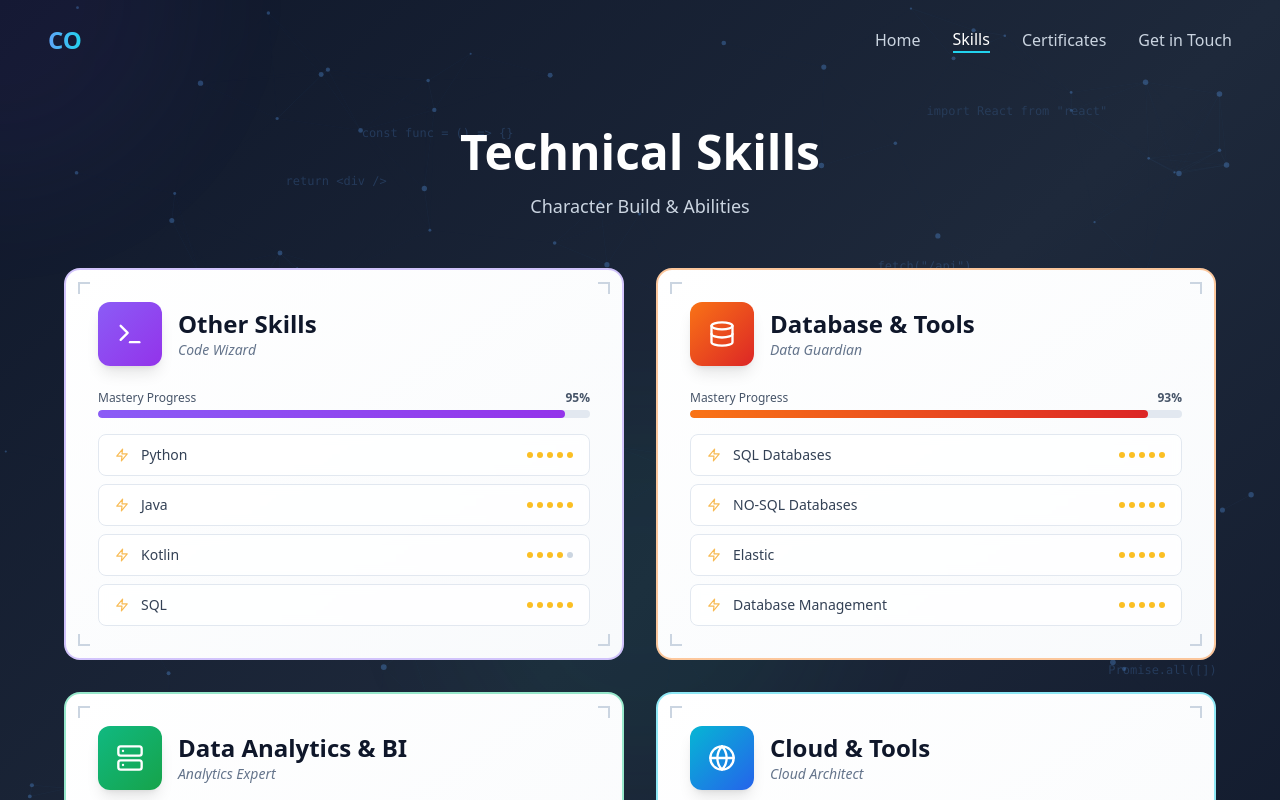
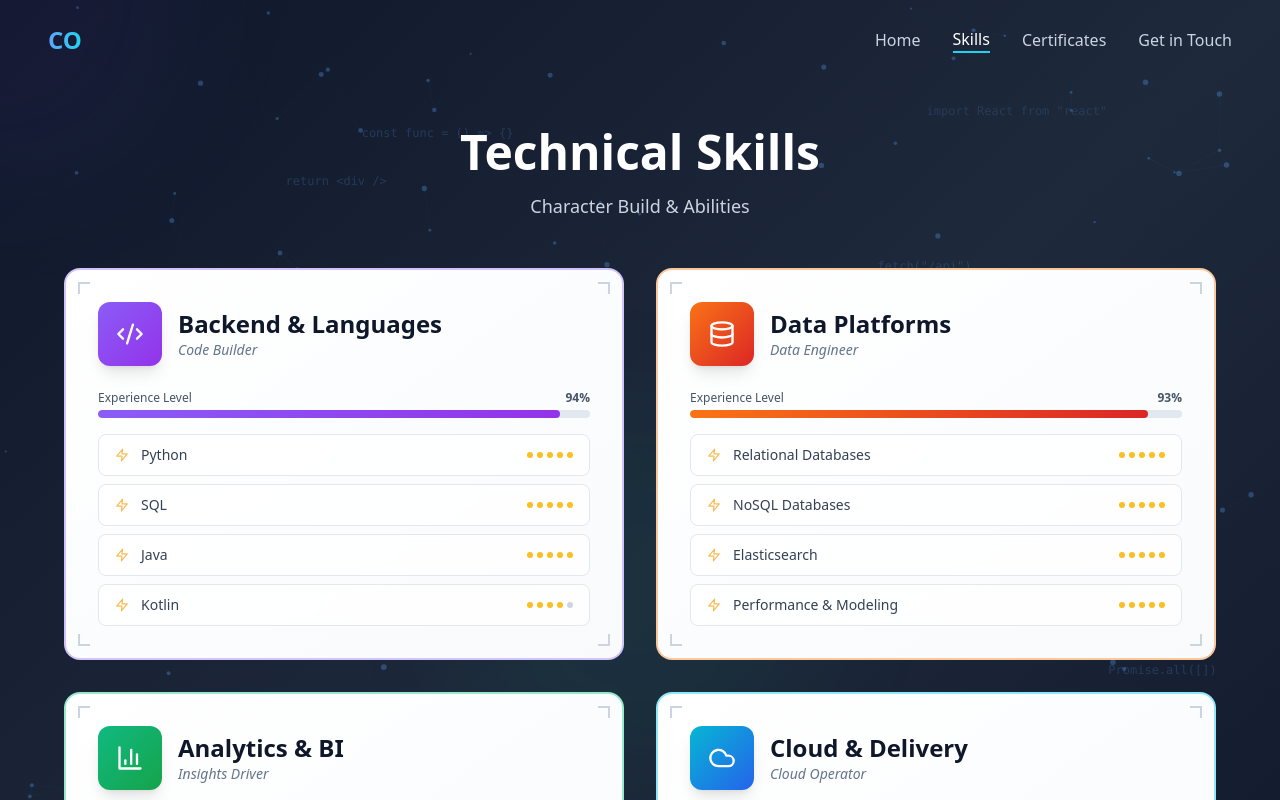
Before and after one commit to CamGitH/cam, a React (Vite) app: page / in a window 1280 px wide. Both pictures are taken after a click on the button "Skills". Shown: the top 800 px of the page. Built offline with nearby package versions, Linux system fonts and the light colour scheme.

Commit message:
Updated Skills.tsx

```diff
--- a/src/components/Skills.tsx
+++ b/src/components/Skills.tsx
@@ -1,4 +1,4 @@
-import { Database, Globe, Server, Terminal, Zap } from 'lucide-react';
+import { Database, Cloud, BarChart3, Code2, Zap } from 'lucide-react';
 import { useLanguage } from '../contexts/LanguageContext';
 import AnimatedBackground from './AnimatedBackground';
 import FloatingCode from './FloatingCode';
@@ -8,40 +8,40 @@ export default function Skills() {
 
   const skillCategories = [
     {
-      icon: Terminal,
-      title: t('skills.other'),
-      className: 'Code Wizard',
-      level: 95,
+      icon: Code2,
+      title: 'Backend & Languages',
+      className: 'Code Builder',
+      level: 94,
       color: 'from-violet-500 to-purple-600',
       borderColor: 'border-violet-400/50',
       glowColor: 'shadow-violet-500/20',
       skills: [
         { name: 'Python', proficiency: 5 },
+        { name: 'SQL', proficiency: 5 },
         { name: 'Java', proficiency: 5 },
-        { name: 'Kotlin', proficiency: 4 },
-        { name: 'SQL', proficiency: 5 }
+        { name: 'Kotlin', proficiency: 4 }
       ]
     },
     {
       icon: Database,
-      title: t('skills.database'),
-      className: 'Data Guardian',
+      title: 'Data Platforms',
+      className: 'Data Engineer',
       level: 93,
       color: 'from-orange-500 to-red-600',
       borderColor: 'border-orange-400/50',
       glowColor: 'shadow-orange-500/20',
       skills: [
-        { name: 'SQL Databases', proficiency: 5 },
-        { name: 'NO-SQL Databases', proficiency: 5 },
-        { name: 'Elastic', proficiency: 5 },
-        { name: 'Database Management', proficiency: 5 }
+        { name: 'Relational Databases', proficiency: 5 },
+        { name: 'NoSQL Databases', proficiency: 5 },
+        { name: 'Elasticsearch', proficiency: 5 },
+        { name: 'Performance & Modeling', proficiency: 5 }
       ]
     },
     {
-      icon: Server,
-      title: 'Data Analytics & BI',
-      className: 'Analytics Expert',
-      level: 90,
+      icon: BarChart3,
+      title: 'Analytics & BI',
+      className: 'Insights Driver',
+      level: 91,
       color: 'from-emerald-500 to-green-600',
       borderColor: 'border-emerald-400/50',
       glowColor: 'shadow-emerald-500/20',
@@ -53,9 +53,9 @@ export default function Skills() {
       ]
     },
     {
-      icon: Globe,
-      title: 'Cloud & Tools',
-      className: 'Cloud Architect',
+      icon: Cloud,
+      title: 'Cloud & Delivery',
+      className: 'Cloud Operator',
       level: 88,
       color: 'from-cyan-500 to-blue-600',
       borderColor: 'border-cyan-400/50',
@@ -63,8 +63,8 @@ export default function Skills() {
       skills: [
         { name: 'Google Cloud', proficiency: 5 },
         { name: 'Azure', proficiency: 4 },
-        { name: 'Project Management', proficiency: 5 },
-        { name: 'Scrum/Agile', proficiency: 5 }
+        { name: 'Agile Delivery (Scrum/Kanban)', proficiency: 5 },
+        { name: 'Project Leadership', proficiency: 4 }
       ]
     }
   ];
@@ -95,7 +95,9 @@ export default function Skills() {
           <h2 className="text-4xl md:text-5xl font-bold text-white mb-4 text-center">
             {t('skills.title')}
           </h2>
-          <p className="text-center text-slate-300 mb-12 text-lg">{t('skills.subtitle')}</p>
+          <p className="text-center text-slate-300 mb-12 text-lg">
+            {t('skills.subtitle')}
+          </p>
 
           <div className="grid md:grid-cols-2 gap-8">
             {skillCategories.map((category, index) => {
@@ -116,20 +118,26 @@ export default function Skills() {
                   <div className="relative">
                     <div className="flex items-center justify-between mb-6">
                       <div className="flex items-center gap-4">
-                        <div className={`relative w-16 h-16 bg-gradient-to-br ${category.color} rounded-xl flex items-center justify-center transform group-hover:scale-110 transition-transform duration-300 shadow-lg`}>
+                        <div
+                          className={`relative w-16 h-16 bg-gradient-to-br ${category.color} rounded-xl flex items-center justify-center transform group-hover:scale-110 transition-transform duration-300 shadow-lg`}
+                        >
                           <Icon className="text-white" size={28} />
                           <div className="absolute inset-0 bg-white opacity-0 group-hover:opacity-20 rounded-xl transition-opacity duration-300" />
                         </div>
                         <div>
-                          <h3 className="text-2xl font-bold text-slate-900">{category.title}</h3>
-                          <p className="text-sm text-slate-500 font-medium italic">{category.className}</p>
+                          <h3 className="text-2xl font-bold text-slate-900">
+                            {category.title}
+                          </h3>
+                          <p className="text-sm text-slate-500 font-medium italic">
+                            {category.className}
+                          </p>
                         </div>
                       </div>
                     </div>
 
                     <div className="mb-4">
                       <div className="flex items-center justify-between text-xs text-slate-600 mb-1">
-                        <span className="font-medium">Mastery Progress</span>
+                        <span className="font-medium">Experience Level</span>
                         <span className="font-bold">{category.level}%</span>
                       </div>
                       <div className="h-2 bg-slate-200 rounded-full overflow-hidden">
@@ -147,7 +155,10 @@ export default function Skills() {
                           className="group/skill flex items-center justify-between px-4 py-2.5 bg-white/80 backdrop-blur-sm rounded-lg border border-slate-200 hover:border-slate-400 hover:shadow-md transition-all duration-300 cursor-default"
                         >
                           <div className="flex items-center gap-3">
-                            <Zap className="text-amber-500 opacity-70 group-hover/skill:opacity-100 transition-opacity" size={14} />
+                            <Zap
+                              className="text-amber-500 opacity-70 group-hover/skill:opacity-100 transition-opacity"
+                              size={14}
+                            />
                             <span className="text-slate-700 font-medium text-sm group-hover/skill:text-slate-900">
                               {skill.name}
                             </span>
```
